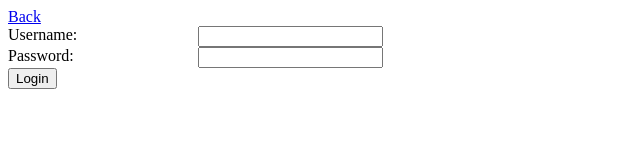
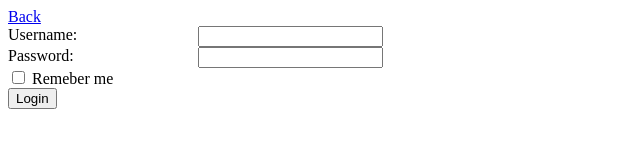
Before and after one commit to roeef/BookKeeper, a plain HTML site: page login.html in a window 1280 px wide. Shown: the whole page, without its empty margins (0-640 px from the left). Drawn offline with Linux system fonts and the light colour scheme.

Commit message:
EXERCISE 2

```diff
--- a/login.html
+++ b/login.html
@@ -14,6 +14,7 @@
     <div style="display:inline; width:85%; float:left;"><input type="text"> </div>
     <div style="display:inline; width:15%; float:left;">Password:</div>
     <div style="display:inline; width:85%; float:left;"><input type="password"></div>
+    <input type="checkbox" value="test"> Remeber me <br>
     <button type="button">Login</button>
 </form>
 
```
Also changed, not shown: index.html (+1 -0 lines).
